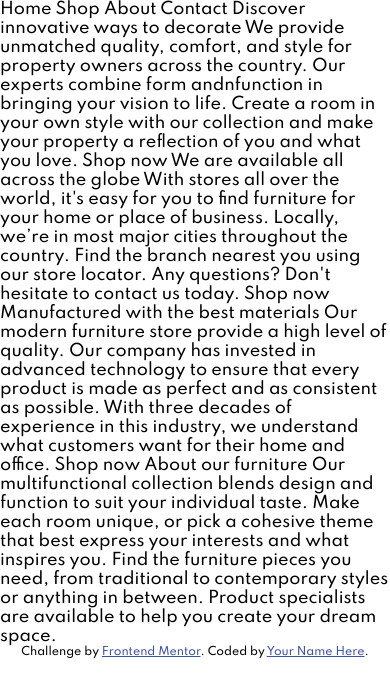
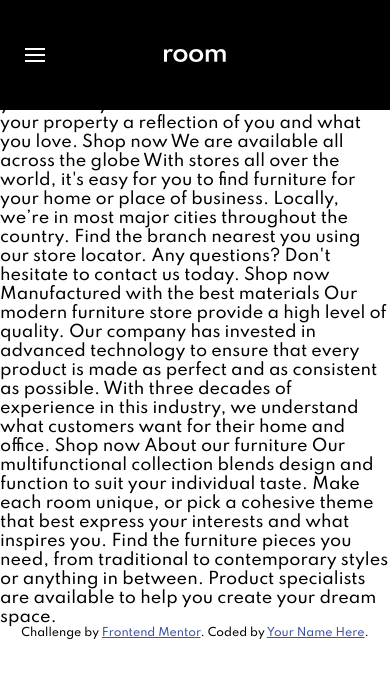
Before and after one commit to Breckles/room-homepage, an Angular app: page / in a window 390 px wide. Shown: the top 696 px of the page. Built offline with nearby package versions, Linux system fonts and the light colour scheme.

Commit message:
implemented and styled the header component for mobile

```diff
--- a/src/app/_theme.scss
+++ b/src/app/_theme.scss
@@ -1,6 +1,6 @@
 $dark-gray: hsl(0, 0%, 63%);
-$black: hsl(0, 0%, 0%);
-$white: hsl(0, 0%, 100%);
+$text_secondary: hsl(0, 0%, 0%);
+$bg_primary: hsl(0, 0%, 100%);
 $very-dark-grey: hsl(0, 0%, 27%);
 
 $font-family: 'Spartan',
--- a/src/app/app.component.html
+++ b/src/app/app.component.html
@@ -1,7 +1,6 @@
-Home
-Shop
-About
-Contact
+<app-header></app-header>
+<main></main>
+
 
 Discover innovative ways to decorate
 
--- a/src/app/app.module.ts
+++ b/src/app/app.module.ts
@@ -3,10 +3,12 @@ import { NgModule } from '@angular/core';
 
 import { AppRoutingModule } from './app-routing.module';
 import { AppComponent } from './app.component';
+import { HeaderComponent } from './header/header.component';
 
 @NgModule({
   declarations: [
-    AppComponent
+    AppComponent,
+    HeaderComponent
   ],
   imports: [
     BrowserModule,
--- /dev/null
+++ b/src/app/header/header.component.html
@@ -0,0 +1,16 @@
+<header id="headerWrapper">
+  <button id="menuToggle"
+          type="button"
+          (click)='toggleMenu()'></button>
+  <nav id="menu">
+    <ul>
+      <li><a href="#">home</a></li>
+      <li><a href="#">shop</a></li>
+      <li><a href="#">about</a></li>
+      <li><a href="#">contact</a></li>
+    </ul>
+  </nav>
+  <img id="logo"
+       src="../../assets/images/logo.svg"
+       alt="room logo">
+</header>
--- /dev/null
+++ b/src/app/header/header.component.scss
@@ -0,0 +1,88 @@
+@use '../theme';
+
+header#headerWrapper {
+  --header-height: 11rem;
+
+  position: absolute;
+  display: flex;
+  align-items: center;
+  width: 100%;
+  height: var(--header-height);
+
+  background-color: black;
+}
+
+button#menuToggle {
+  position: relative;
+  z-index: 5;
+  // svg proportions
+  width: 2rem;
+  height: 1.4rem;
+  margin: 0 2.5rem;
+
+
+  background-image: url('../../assets/images/icon-hamburger.svg');
+  background-size: contain;
+  background-repeat: no-repeat;
+  background-color: rgba(255, 255, 255, 0);
+  border: none;
+}
+
+nav#menu {
+  display: none;
+}
+
+img#logo {
+  position: absolute;
+  left: 50%;
+  top: 50%;
+  margin-top: 0.1rem;
+
+  transform: translate(-50%, -50%);
+}
+
+header#headerWrapper.menuOpen {
+  button#menuToggle {
+    // svg proportions
+    width: 1.6rem;
+    height: 1.6rem;
+    background-image: url('../../assets/images/icon-close.svg');
+  }
+
+  nav#menu {
+    position: absolute;
+    z-index: 1;
+    display: flex;
+    width: 100%;
+    height: var(--header-height);
+
+    background-color: theme.$bg_primary;
+
+    ul {
+      display: flex;
+      align-items: center;
+      justify-content: right;
+      gap: 3rem;
+      width: 100%;
+      padding: 2.5rem;
+
+      list-style-type: none;
+
+      li {
+        margin-top: 0.5rem;
+
+        font-size: 1.2rem;
+        font-weight: 700;
+
+        a {
+          text-decoration: none;
+          color: theme.$text_secondary;
+        }
+      }
+    }
+  }
+
+  img#logo {
+    display: none;
+  }
+}
--- /dev/null
+++ b/src/app/header/header.component.ts
@@ -0,0 +1,28 @@
+import { Component, OnInit } from '@angular/core';
+
+@Component({
+  selector: 'app-header',
+  templateUrl: './header.component.html',
+  styleUrls: ['./header.component.scss'],
+})
+export class HeaderComponent implements OnInit {
+  private headerWrapperEl: HTMLElement;
+  private menuOpen = false;
+
+  constructor() {}
+
+  ngOnInit(): void {
+    this.headerWrapperEl = document.querySelector(
+      '#headerWrapper'
+    ) as HTMLElement;
+  }
+
+  public toggleMenu() {
+    if (this.menuOpen) {
+      this.headerWrapperEl.classList.remove('menuOpen');
+    } else {
+      this.headerWrapperEl.classList.add('menuOpen');
+    }
+    this.menuOpen = !this.menuOpen;
+  }
+}
```
